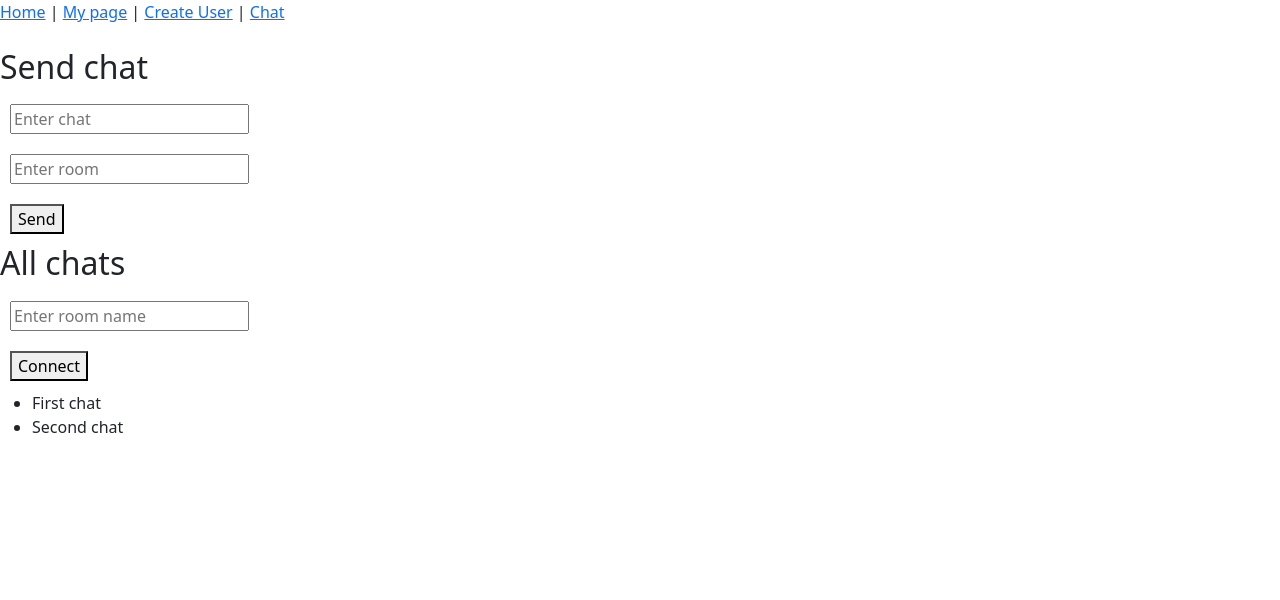
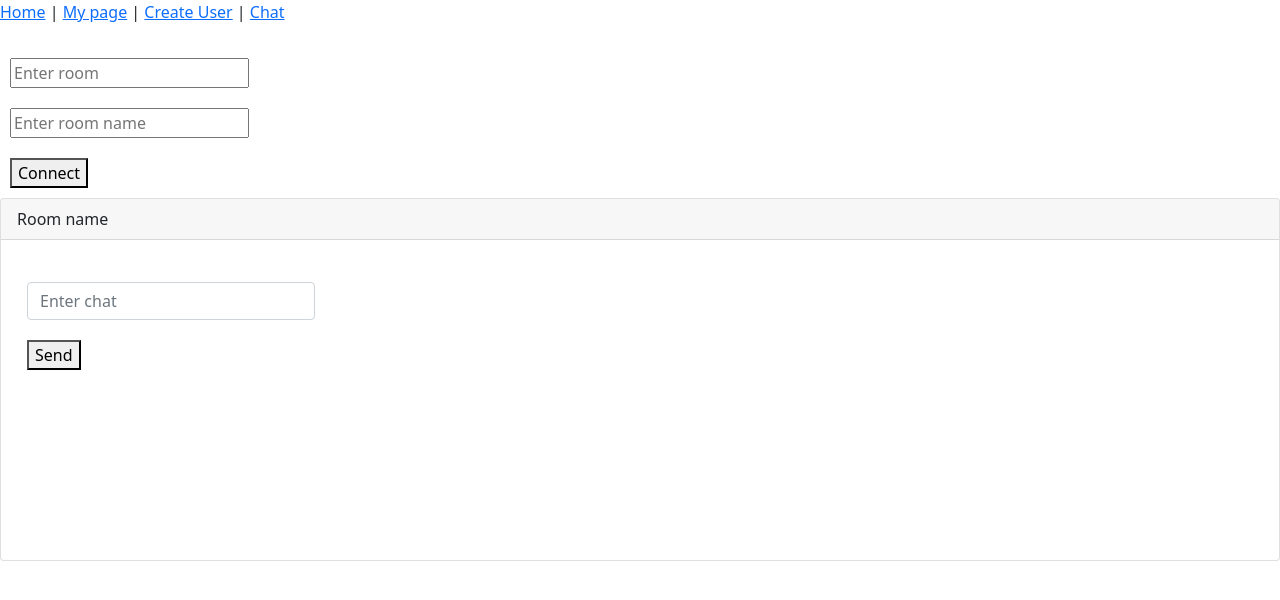
Before and after one commit to TrineKnudsen/giga-chat-frontend, a Vue app: page /chat in a window 1280 px wide. Shown: the top 600 px of the page. Built offline with nearby package versions, Linux system fonts and the light colour scheme; no server answers.

Commit message:
Lidt chat halløj

```diff
--- a/src/stores/chatStore.ts
+++ b/src/stores/chatStore.ts
@@ -7,7 +7,7 @@ const chatService = new ChatService();
 export const ChatStore = defineStore({
   id: "ChatStore",
   state: () => ({
-    chats: [{ text: "First chat" }, { text: "Second chat" }],
+    chats: [{}],
     room: "",
   }),
   actions: {
--- a/src/views/ChatView.vue
+++ b/src/views/ChatView.vue
@@ -1,16 +1,26 @@
 <template>
-  <h2>Send chat</h2>
-  <input v-model="txtChatInput" placeholder="Enter chat" /> <br />
   <input v-model="txtRoomInput" placeholder="Enter room" /> <br />
-  <button @click="sendChat">Send</button>
-  <h2>All chats</h2>
   <input placeholder="Enter room name" /> <br />
   <button @click="txtRoomListener">Connect</button>
-  <ul>
-    <li v-for="(chat, index) in chatStore.chats" v-bind:key="index">
-      {{ chat.text }}
-    </li>
-  </ul>
+  <div class="card h-200">
+    <div class="card-header">Room name</div>
+    <div class="card-body" style="min-height: 20rem">
+      <div class="overflow-scroll">
+        <ul class="list-unstyled">
+          <li v-for="(chat, index) in chatStore.chats" v-bind:key="index">
+            {{ chat.text }}
+          </li>
+        </ul>
+      </div>
+      <input
+        class="form-control"
+        style="width: 18rem"
+        v-model="txtChatInput"
+        placeholder="Enter chat"
+      />
+      <button @click="sendChat">Send</button>
+    </div>
+  </div>
 </template>
 
 <script setup lang="ts">
```
